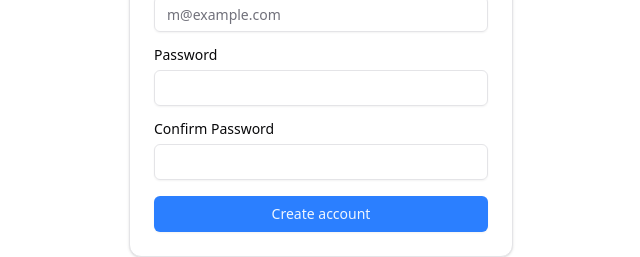
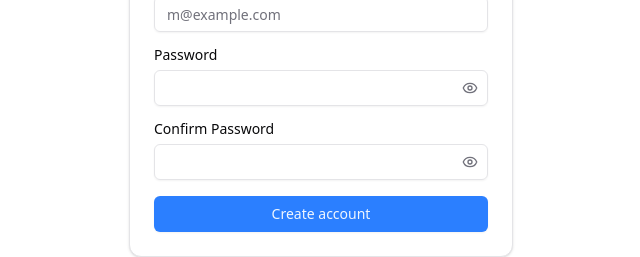
Before and after one commit to bytebane/PharmUday, a Next.js app: page /signup in a window 1280 px wide. Shown: the part 375-632 px from the top of the page, without its empty margins (319-959 px from the left). Built offline with nearby package versions, Linux system fonts and the light colour scheme; no server answers.

Commit message:
feat: implement password input component and enhance login/signup forms with improved error handling and user feedback

```diff
--- a/src/components/login-form.tsx
+++ b/src/components/login-form.tsx
@@ -2,10 +2,12 @@
 
 import * as React from 'react' // Import React
 import { signIn } from 'next-auth/react' // Import signIn
+import { useSearchParams } from 'next/navigation'
 import { Button } from '@/components/ui/button'
 import { Card, CardContent, CardDescription, CardHeader, CardTitle } from '@/components/ui/card'
 import { Input } from '@/components/ui/input'
 import { Label } from '@/components/ui/label'
+import { PasswordInput } from '@/components/ui/password-input'
 import { toast } from 'sonner' // Import toast for feedback
 import Link from 'next/link' // Use Next.js Link for navigation
 
@@ -14,6 +16,14 @@ export function LoginForm() {
 	const [password, setPassword] = React.useState('')
 	const [isLoading, setIsLoading] = React.useState(false)
 	const [error, setError] = React.useState<string | null>(null)
+	const searchParams = useSearchParams()
+
+	// Show error toast when error param is present
+	React.useEffect(() => {
+		if (error) {
+			toast.error(error)
+		}
+	}, [error])
 
 	const handleSubmit = async (event: React.FormEvent<HTMLFormElement>) => {
 		event.preventDefault()
@@ -25,12 +35,16 @@ export function LoginForm() {
 				email: email,
 				password: password,
 				callbackUrl: '/', // Default redirect URL
+				redirect: false, // Prevent automatic redirect
 			})
 
 			if (result?.error) {
-				// Handle specific errors or show a generic message
-				setError(result.error === 'CredentialsSignin' ? 'Invalid email or password.' : 'Login failed. Please try again.')
-				toast.error(result.error === 'CredentialsSignin' ? 'Invalid email or password.' : 'Login failed.')
+				// Display the specific error message from the authentication system
+				setError(result.error)
+				toast.error(result.error)
+			} else if (result?.ok) {
+				// If login is successful, redirect to the callback URL
+				window.location.href = result.url || '/'
 			}
 		} catch (err) {
 			// Catch any unexpected errors during the signIn process
@@ -73,9 +87,8 @@ export function LoginForm() {
 								Forgot your password?
 							</Link>
 						</div>
-						<Input
+						<PasswordInput
 							id='password'
-							type='password'
 							required
 							value={password}
 							onChange={e => setPassword(e.target.value)}
--- a/src/components/signup-form.tsx
+++ b/src/components/signup-form.tsx
@@ -5,6 +5,7 @@ import { useRouter } from 'next/navigation'
 import { Button } from '@/components/ui/button'
 import { Input } from '@/components/ui/input'
 import { Label } from '@/components/ui/label'
+import { PasswordInput } from '@/components/ui/password-input'
 import { Card, CardContent, CardDescription, CardHeader, CardTitle } from '@/components/ui/card'
 import { toast } from 'sonner'
 
@@ -109,9 +110,8 @@ export function SignupForm() {
 					</div>
 					<div className='grid gap-2'>
 						<Label htmlFor='password'>Password</Label>
-						<Input
+						<PasswordInput
 							id='password'
-							type='password'
 							required
 							minLength={8}
 							value={password}
@@ -121,9 +121,8 @@ export function SignupForm() {
 					</div>
 					<div className='grid gap-2'>
 						<Label htmlFor='confirm-password'>Confirm Password</Label>
-						<Input
+						<PasswordInput
 							id='confirm-password'
-							type='password'
 							required
 							value={confirmPassword}
 							onChange={e => setConfirmPassword(e.target.value)}
--- /dev/null
+++ b/src/components/ui/password-input.tsx
@@ -0,0 +1,33 @@
+'use client'
+
+import * as React from 'react'
+import { Eye, EyeOff } from 'lucide-react'
+import { Input } from '@/components/ui/input'
+import { Button } from '@/components/ui/button'
+
+interface PasswordInputProps extends React.InputHTMLAttributes<HTMLInputElement> {
+	label?: string
+}
+
+export function PasswordInput({ label, className, ...props }: PasswordInputProps) {
+	const [showPassword, setShowPassword] = React.useState(false)
+
+	return (
+		<div className='relative'>
+			<Input
+				type={showPassword ? 'text' : 'password'}
+				className={className}
+				{...props}
+			/>
+			<Button
+				type='button'
+				variant='ghost'
+				size='sm'
+				className='absolute right-0 top-0 h-full px-3 py-2 hover:bg-transparent'
+				onClick={() => setShowPassword(!showPassword)}>
+				{showPassword ? <EyeOff className='h-4 w-4 text-muted-foreground' /> : <Eye className='h-4 w-4 text-muted-foreground' />}
+				<span className='sr-only'>{showPassword ? 'Hide password' : 'Show password'}</span>
+			</Button>
+		</div>
+	)
+}
--- a/src/lib/auth.ts
+++ b/src/lib/auth.ts
@@ -165,15 +165,26 @@ export const authOptions: NextAuthOptions = {
 			},
 			async authorize(credentials, req) {
 				if (!credentials?.email || !credentials.password) {
-					return null // Missing credentials
+					throw new Error('Please enter both email and password')
 				}
 
 				const user = await db.user.findUnique({
 					where: { email: credentials.email },
 				})
 
-				// Check if user exists and password is correct
-				if (user && user.passwordHash && (await comparePassword(credentials.password, user.passwordHash))) {
+				if (!user) {
+					throw new Error('No user found with this email')
+				}
+
+				if (!user.passwordHash) {
+					throw new Error('Invalid account configuration')
+				}
+
+				const isPasswordValid = await comparePassword(credentials.password, user.passwordHash)
+				if (!isPasswordValid) {
+					throw new Error('Invalid password')
+				}
+
 				const deviceId = generateDeviceId()
 				const refreshToken = await generateRefreshToken(user.id, deviceId, req.headers?.['user-agent'] || 'unknown')
 
@@ -187,11 +198,8 @@ export const authOptions: NextAuthOptions = {
 					lastName: user.lastName,
 					phoneNumber: user.phoneNumber,
 					address: user.address,
-						refreshToken, // Include refresh token in the user object
+					refreshToken,
 					deviceId,
-					}
-				} else {
-					return null // Authentication failed
 				}
 			},
 		}),
@@ -208,13 +216,11 @@ export const authOptions: NextAuthOptions = {
 		// Include user role and ID in the JWT
 		async jwt({ token, user }) {
 			if (user) {
-				// Explicitly type user as CustomUser to avoid 'any' type error
 				const customUser = user as NextAuthUser & { id: string; role: Role; refreshToken?: string; deviceId?: string }
 				token.id = customUser.id
 				token.role = customUser.role
 				token.refreshToken = customUser.refreshToken
 				token.deviceId = customUser.deviceId
-				// token.isActive = customUser.isActive; // Add other fields if needed
 			}
 			return token
 		},
@@ -225,7 +231,6 @@ export const authOptions: NextAuthOptions = {
 				session.user.role = token.role
 				session.refreshToken = token.refreshToken
 				session.deviceId = token.deviceId
-				// session.user.isActive = token.isActive; // Add other fields if needed
 			}
 			return session
 		},
@@ -234,6 +239,7 @@ export const authOptions: NextAuthOptions = {
 		signIn: '/login',
 		error: '/login',
 	},
+	debug: process.env.NODE_ENV === 'development', // Enable debug messages in development
 	// Define custom pages if needed
 	// pages: {
 	//   signIn: '/auth/signin',
```
Lines whose indentation alone changed are shown as unchanged.
